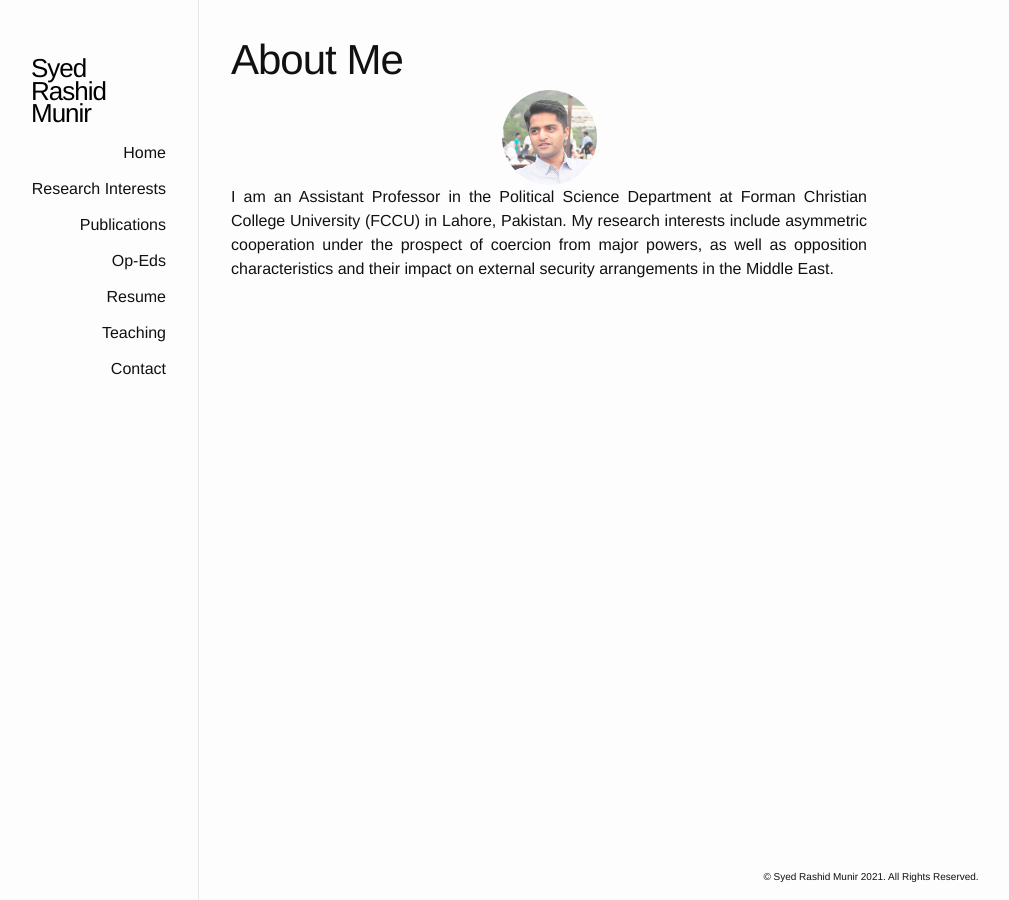
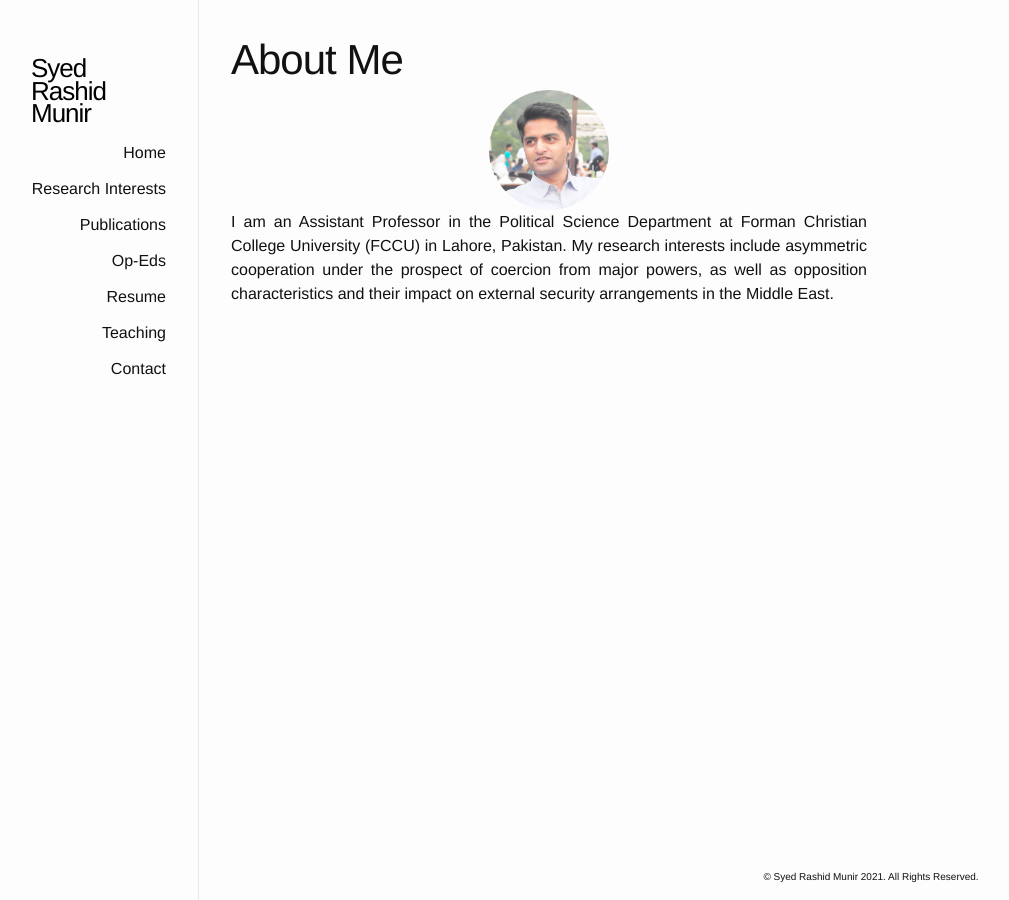
Before and after one commit to srmunir/srmunir.github.io, a Jekyll site: the page built from index.html, in a window 1280 px wide. Shown: the whole page, without its empty margins (191-1200 px from the left). Built offline with Jekyll 4.4.1, drawn with Linux system fonts in a browser that asks for light colours.

Commit message:
Update index.html

```diff
--- a/index.html
+++ b/index.html
@@ -8,7 +8,7 @@ title: About Me
 
 
 <div class="post-excerpt">
-<center><img src="photos/profile.jpg" class="centerImage" alt="Profile" aligh="middle" height="95" width="95"></center>
+<center><img src="photos/profile.jpg" class="centerImage" alt="Profile" aligh="middle" height="120" width="120"></center>
 <p align="justify">I am an Assistant Professor in the Political Science Department at Forman Christian College University (FCCU) in Lahore, Pakistan. My research interests include asymmetric cooperation under the prospect of coercion from major powers, as well as opposition characteristics and their impact on external security arrangements in the Middle East.</p>
       </div>
 </div>
```
